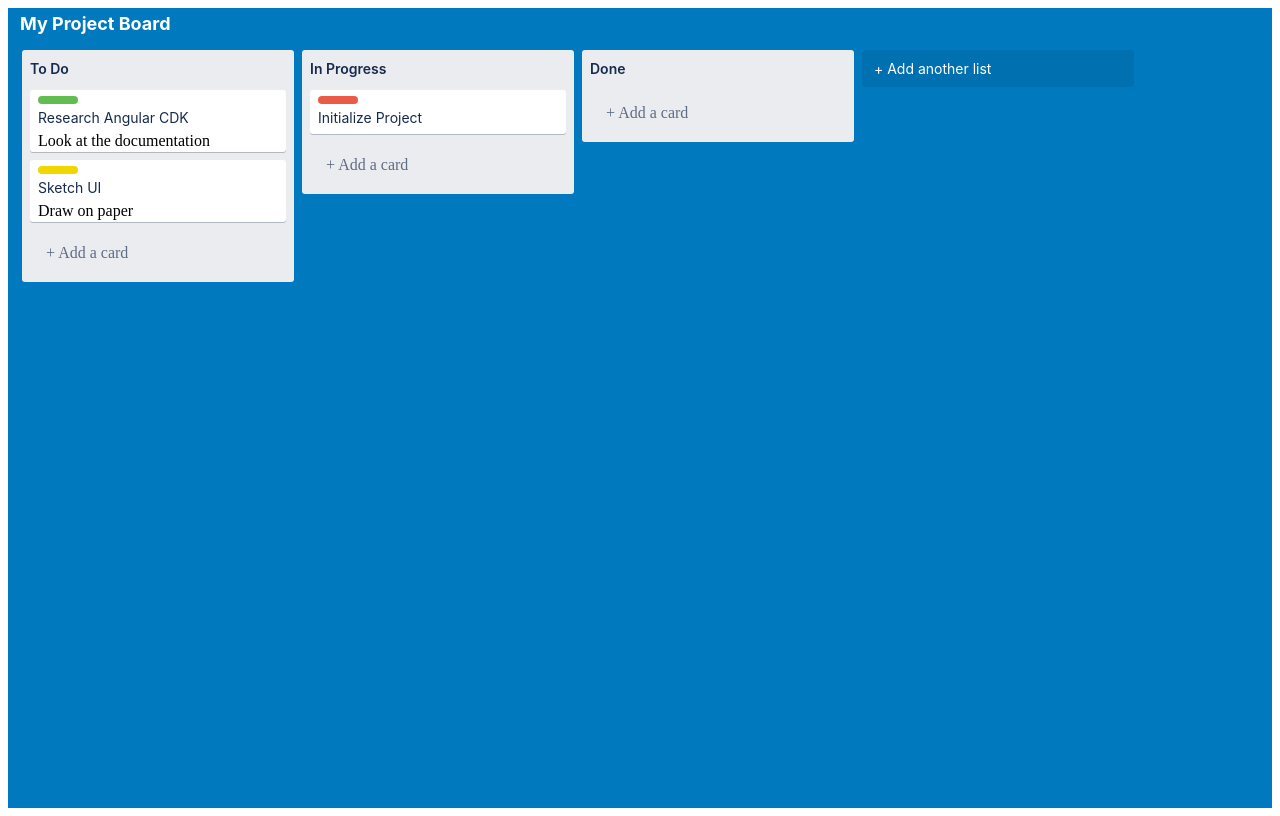
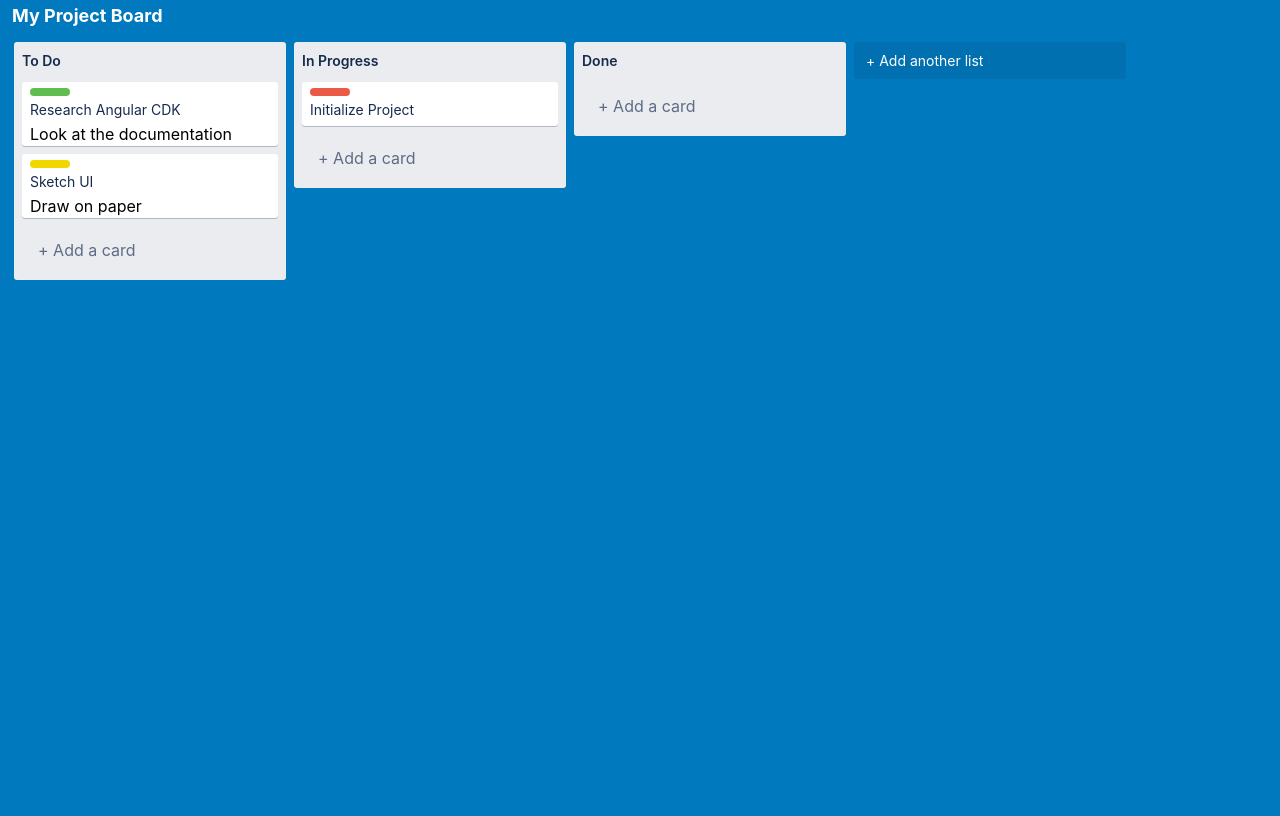
Before and after one commit to demensdeum/KabanBoard, an Angular app: page / in a window 1280 px wide. Built offline with nearby package versions, Linux system fonts and the light colour scheme.

Commit message:
Checkpoint 2

```diff
--- a/src/app/app.css
+++ b/src/app/app.css
@@ -4,4 +4,6 @@ html {
     padding: 0;
     height: 100%;
     font-family: -apple-system, BlinkMacSystemFont, Segoe UI, Roboto, Noto Sans, Ubuntu, Droid Sans, Helvetica Neue, sans-serif;
+    background-color: #0079bf;
+    /* Trello Blue */
 }
--- a/src/app/components/board/board.css
+++ b/src/app/components/board/board.css
@@ -2,8 +2,6 @@
     display: flex;
     flex-direction: column;
     height: 100vh;
-    background-color: #0079bf;
-    /* Trello Blue */
 }
 
 .board-wrapper {
--- a/src/styles.css
+++ b/src/styles.css
@@ -1 +1,10 @@
 /* You can add global styles to this file, and also import other style files */
+body,
+html {
+    margin: 0;
+    padding: 0;
+    height: 100%;
+    font-family: -apple-system, BlinkMacSystemFont, Segoe UI, Roboto, Noto Sans, Ubuntu, Droid Sans, Helvetica Neue, sans-serif;
+    background-color: #0079bf;
+    /* Trello Blue */
+}
```
